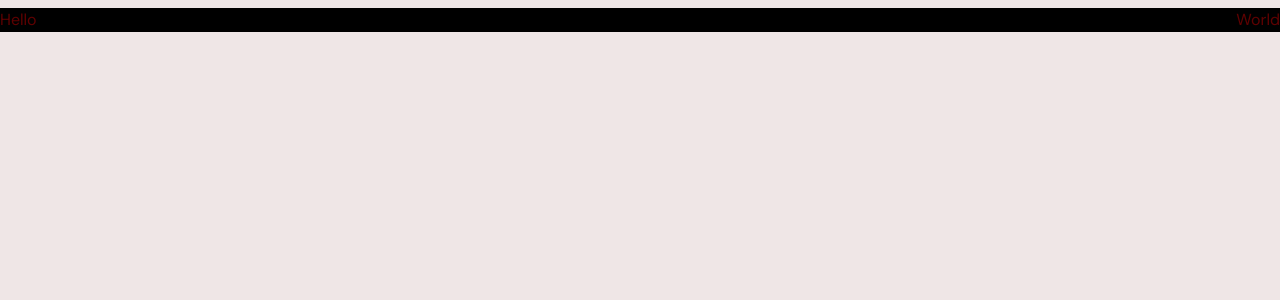
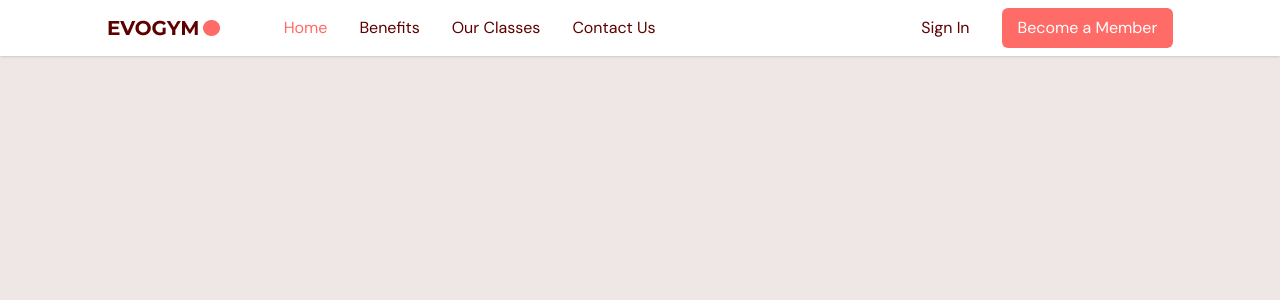
Before and after one commit to tunkrawaysoe/gym-website, a React (Vite) app in the folder gym-TypeScript/: page / in a window 1280 px wide. Shown: the top 300 px of the page. Built offline with nearby package versions, Linux system fonts and the light colour scheme.

Commit message:
implement responsive NavBar with smooth scroll links and active state handling

```diff
--- a/gym-TypeScript/package.json
+++ b/gym-TypeScript/package.json
@@ -11,6 +11,7 @@
   },
   "dependencies": {
     "react": "^19.1.0",
+    "react-anchor-link-smooth-scroll": "^1.0.12",
     "react-dom": "^19.1.0"
   },
   "devDependencies": {
--- /dev/null
+++ b/gym-TypeScript/src/Components/Link.tsx
@@ -0,0 +1,25 @@
+import AnchorLink from "react-anchor-link-smooth-scroll";
+
+type Props = {
+  page: string;
+  selectedPage: string;
+  setSelectedPage: (value: string) => void;
+};
+
+const Link = ({ page, selectedPage, setSelectedPage }: Props) => {
+  const lowerCasePage = page.toLowerCase().replace(/ /g, "");
+
+  return (
+    <AnchorLink
+      className={`${
+        selectedPage === lowerCasePage ? "text-primary-500" : ""
+      } transition duration-500 hover:text-primary-300`}
+      href={`#${lowerCasePage}`}
+      onClick={() => setSelectedPage(lowerCasePage)}
+    >
+      {page}
+    </AnchorLink>
+  );
+};
+
+export default Link;
--- a/gym-TypeScript/src/Components/NavBar.tsx
+++ b/gym-TypeScript/src/Components/NavBar.tsx
@@ -1,24 +1,55 @@
+import { useState } from 'react';
+import Logo from '@/assets/logo.png';
+import Link from '@/Components/Link';
 
-
-type Props = {}
+type Props = {};
 
 const NavBar = (props: Props) => {
-  const flexBetween = "flex items-center w-full justify-between";
+  const [selectedPage, setSelectedPage] = useState("home");
+  const flexBetween = "flex items-center justify-between";
 
   return (
-    <div className={`${flexBetween} py-2 fixed z-30`}>
-      <div className={`${flexBetween} mx-auto w-5/6 bg-black gap-3`}>
-        <div>
-          Hello
+    <nav className={`${flexBetween} py-2 w-full fixed z-30 bg-white shadow`}>
+      <div className={`${flexBetween} mx-auto w-5/6`}>
+        <div className={`${flexBetween} w-full gap-16`}>
+          {/* Left side */}
+          <img alt="logo" src={Logo} className="h-6" />
 
+          {/* Right side */}
+          <div className={`${flexBetween} w-full`}>
+            <div className={`${flexBetween} gap-8`}>
+              <Link
+                page="Home"
+                selectedPage={selectedPage}
+                setSelectedPage={setSelectedPage}
+              />
+              <Link
+                page="Benefits"
+                selectedPage={selectedPage}
+                setSelectedPage={setSelectedPage}
+              />
+              <Link
+                page="Our Classes"
+                selectedPage={selectedPage}
+                setSelectedPage={setSelectedPage}
+              />
+              <Link
+                page="Contact Us"
+                selectedPage={selectedPage}
+                setSelectedPage={setSelectedPage}
+              />
+            </div>
+            <div className={`${flexBetween} gap-8`}>
+              <p className="cursor-pointer hover:text-primary-500">Sign In</p>
+              <button className="rounded-md bg-primary-500 px-4 py-2 text-white hover:bg-primary-300 transition duration-300">
+                Become a Member
+              </button>
+            </div>
+          </div>
         </div>
-        <div>
-          World
-        </div>
+      </div>
+    </nav>
+  );
+};
 
-      </div>
-    </div>
-  )
-}
-
-export default NavBar
+export default NavBar;
```
Also changed, not shown: 1 other file (tests, documents, lock files or other folders).
